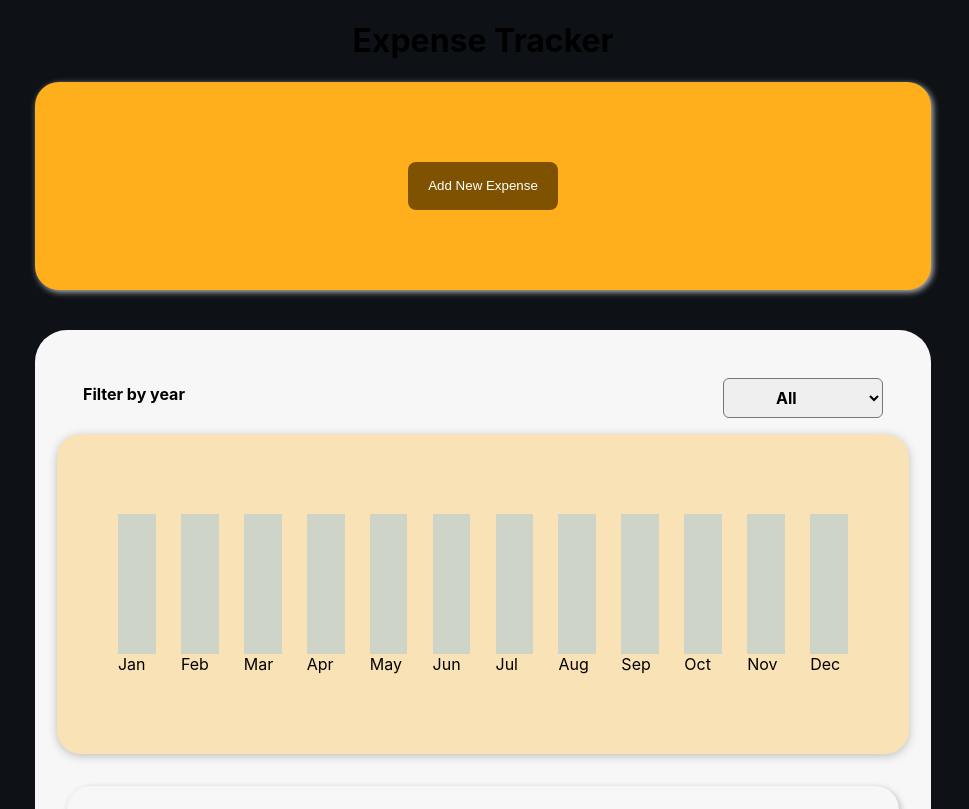
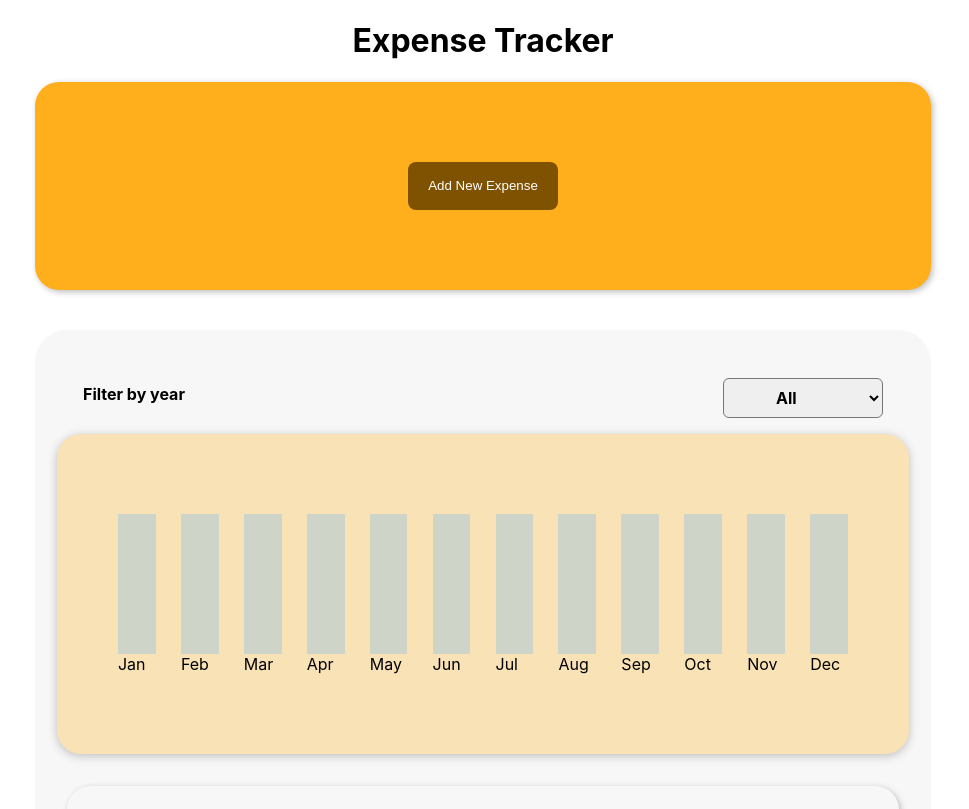
Before and after one commit to EbenFergy/ExpenseTracker, a React (Create React App) app: page / in a window 1280 px wide. Shown: the top 809 px of the page, without its empty margins (157-1126 px from the left). Built offline with nearby package versions, Linux system fonts and the light colour scheme.

Commit message:
Update App.css

```diff
--- a/src/App.css
+++ b/src/App.css
@@ -13,7 +13,7 @@ body {
   flex-direction: column;
   align-items: center;
   justify-content: center;
-/*   background-color: rgb(255, 255, 255); */
-  background-color: rgb(14,18,23);
+  background-color: rgb(255, 255, 255);
+/*   background-color: rgb(14,18,23); */
   margin: 0;
 }
```
